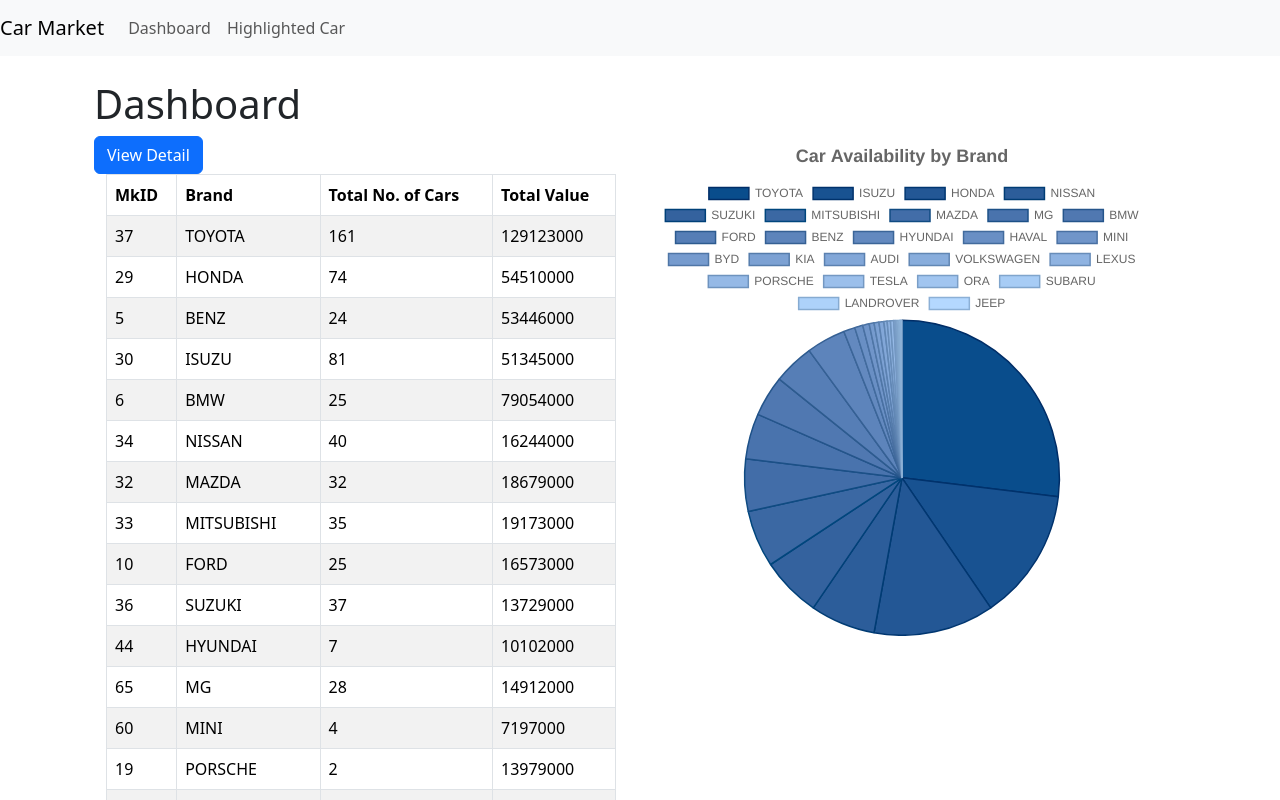
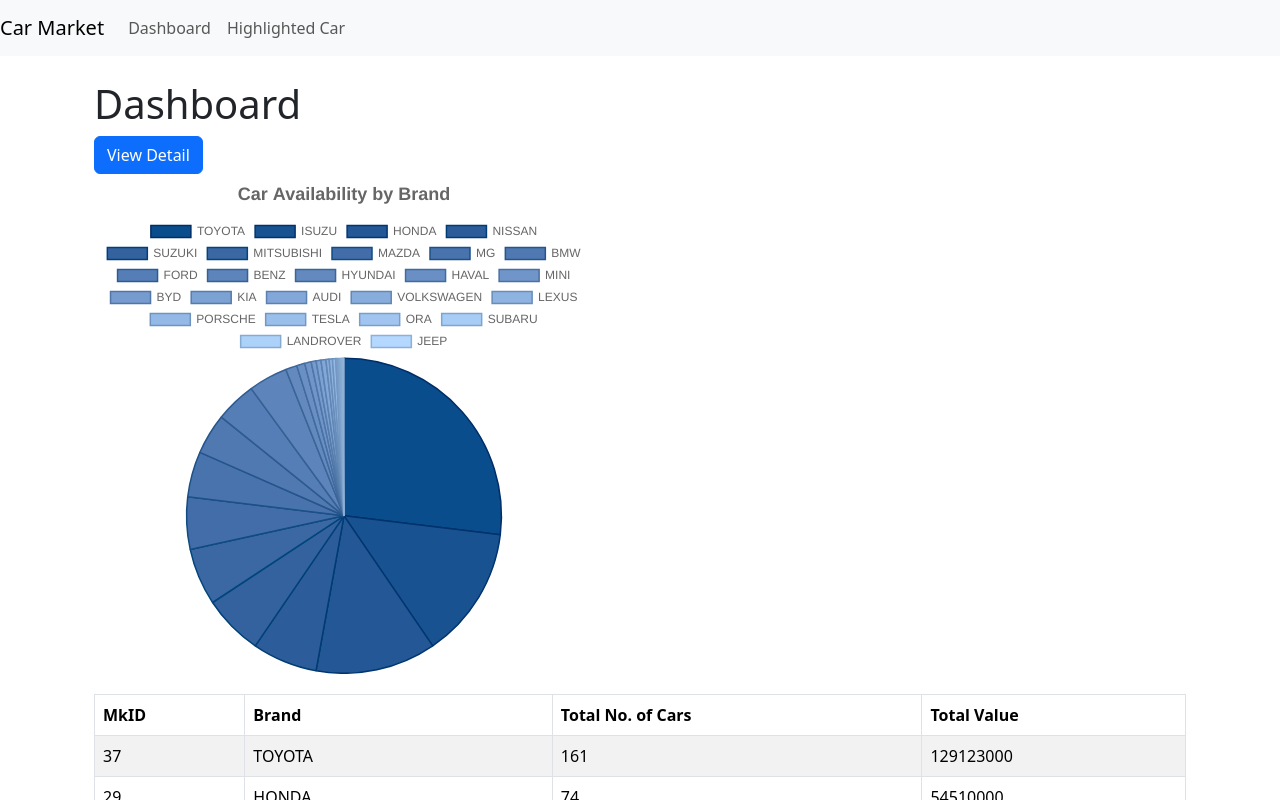
Before and after one commit to Aris823/project1-car-market-analytics, a React (Vite) app: page / in a window 1280 px wide. Shown: the top 800 px of the page. Built offline with nearby package versions, Linux system fonts and the light colour scheme.

Commit message:
arrange legend position

```diff
--- a/src/Components/StackedbarChart2.jsx
+++ b/src/Components/StackedbarChart2.jsx
@@ -74,7 +74,7 @@
     plugins: {
       legend: {
         display: true,
-        position: 'bottom',
+        position: 'top',
         align: "start",
         labels: {
           usePointStyle: true
--- a/src/pages/DashboardPage.jsx
+++ b/src/pages/DashboardPage.jsx
@@ -22,27 +22,28 @@
         <Container>
         <h1>Dashboard</h1>
         <Row>
-
-        <Col>
+        <Col xs={3}>
         <Button onClick={handleTableChange}>{page == "table" ? "View Detail" : "View Less"}</Button>
-          <DataTable data={Cars} brand={MMList} name={page} />
         </Col>
+        <br />
 
         {page == "table" &&
-        <Col>
+        <Row>
           <div style={{ height: '500px', marginBottom: '20px' }}>
             <PieChart data={Cars} />
           </div>
-        </Col>
+        </Row>
         }
 
         {page == "detail_table" &&
-        <Col>
+        <Row>
         <div style={{ height: '1000px',  width: '100%', overflowX: 'auto' }}>
           <StackedBarChart data={Cars} />
         </div>
-      </Col>
+      </Row>
         }
+
+<DataTable data={Cars} brand={MMList} name={page} />
       </Row>
       </Container>
     );
```
